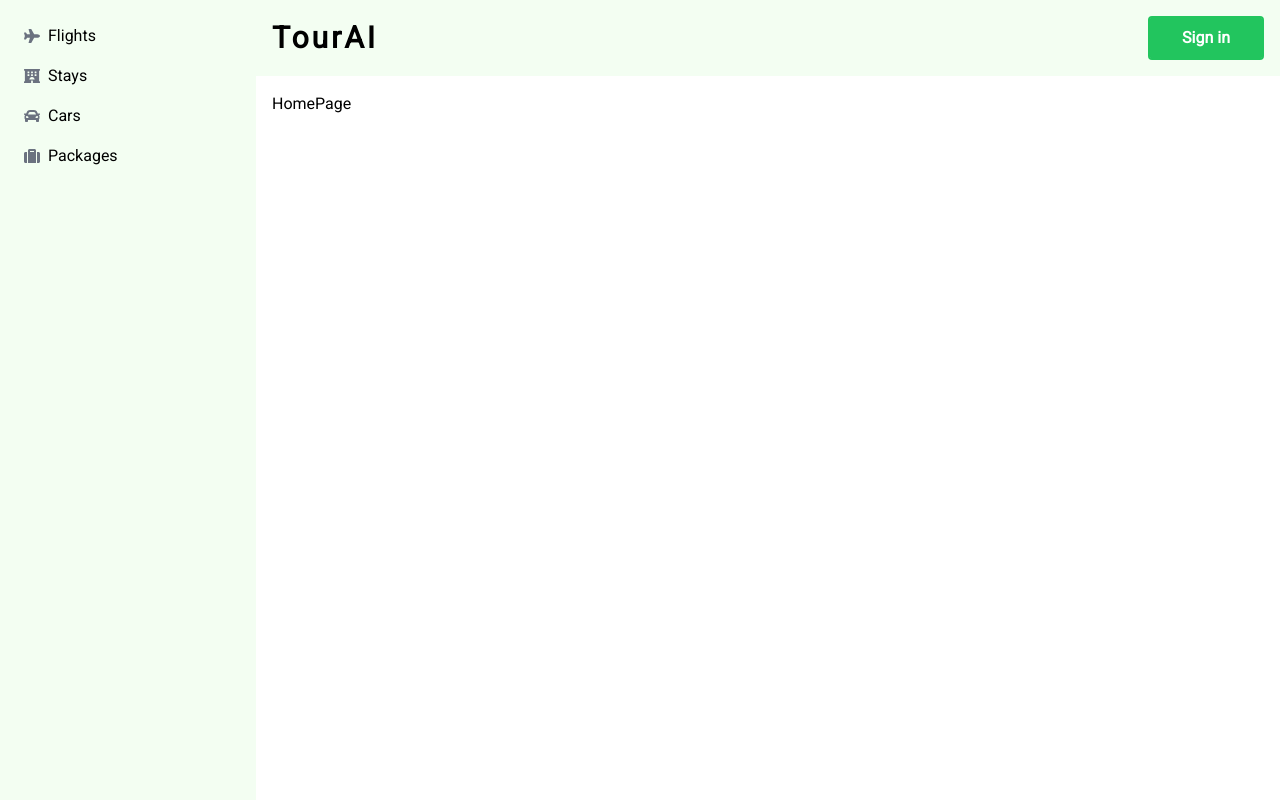
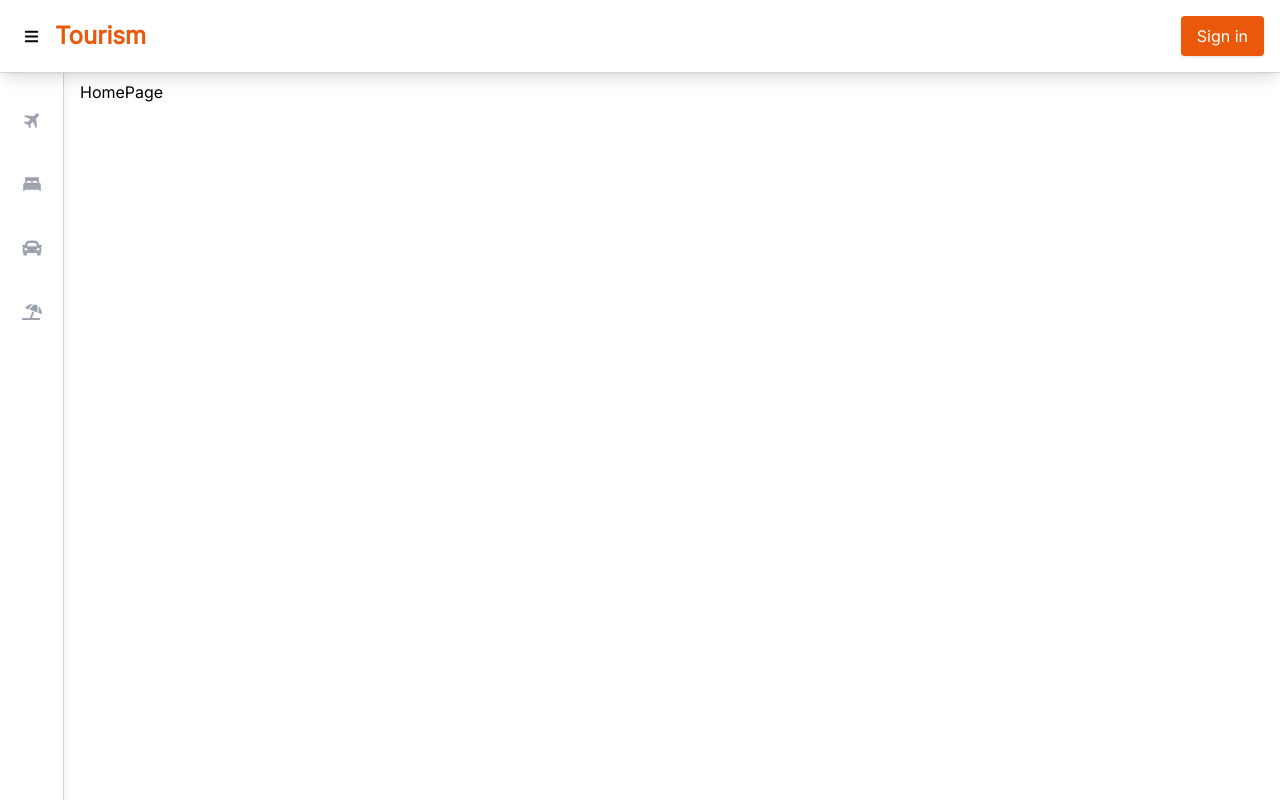
Before and after one commit to areebahmed575/FYP-Project, a Next.js app: page / in a window 1280 px wide. Built offline with nearby package versions, Linux system fonts and the light colour scheme.

Commit message:
Navbar and sidebar added

```diff
--- a/src/app/components/Navbar.jsx
+++ b/src/app/components/Navbar.jsx
@@ -1,17 +1,15 @@
 import React from 'react';
+import { FaBars } from 'react-icons/fa';
 
-const Navbar = () => {
+const Navbar = ({ toggleSidebar }) => {
   return (
-    <div className="flex justify-between items-center p-4 bg-theme-Lightgreen ">
-      <div className="text-3xl font-extrabold tracking-widest">TourAI</div>
+    <div className="flex justify-between items-center p-4 bg-white w-full fixed top-0 z-10 border-b border-gray-300 shadow-lg">
+      <div className="flex items-center space-x-4">
+        <FaBars className="text-2xl cursor-pointer ml-2" onClick={toggleSidebar} size={15} />
+        <div className="text-2xl font-bold text-orange-600">Tourism</div>
+      </div>
       <div>
-        <button class="cursor-pointer relative group overflow-hidden border-2 px-8 py-2 border-green-500 rounded">
-          <span class="font-bold text-white relative z-10 group-hover:text-green-500 duration-500">Sign in</span>
-          <span class="absolute top-0 left-0 w-full bg-green-500 duration-500 group-hover:-translate-x-full h-full"></span>
-          <span class="absolute top-0 left-0 w-full bg-green-500 duration-500 group-hover:translate-x-full h-full"></span>
-          <span class="absolute top-0 left-0 w-full bg-green-500 duration-500 delay-300 group-hover:-translate-y-full h-full"></span>
-          <span class="absolute delay-300 top-0 left-0 w-full bg-green-500 duration-500 group-hover:translate-y-full h-full"></span>
-        </button>
+        <button className="bg-orange-600 text-white px-4 py-2 rounded shadow hover:bg-orange-700 transition duration-300">Sign in</button>
       </div>
     </div>
   );
--- a/src/app/components/Sidebar.jsx
+++ b/src/app/components/Sidebar.jsx
@@ -1,26 +1,52 @@
-import React from 'react';
-import { FaPlane, FaHotel, FaCar, FaSuitcase } from 'react-icons/fa';
+import React, { useState, useEffect } from 'react';
+import { BiSolidPlaneAlt } from 'react-icons/bi';
+import { IoBedSharp } from 'react-icons/io5';
+import { FaCar, FaUmbrellaBeach } from 'react-icons/fa';
 
-const Sidebar = () => {
+const SidebarItem = ({ Icon, text, isOpen }) => {
   return (
-    <div className="w-64 h-screen bg-theme-Lightgreen p-4">
-      <ul>
-        <li className="flex items-center space-x-2 p-2 hover:bg-theme-green cursor-pointer group rounded">
-          <FaPlane className="text-gray-500 group-hover:text-white" />
-          <span className='group-hover:text-white'>Flights</span>
-        </li>
-        <li className="flex items-center space-x-2 p-2 hover:bg-theme-green cursor-pointer group rounded">
-          <FaHotel className="text-gray-500 group-hover:text-white" />
-          <span className='group-hover:text-white'>Stays</span>
-        </li>
-        <li className="flex items-center space-x-2 p-2 hover:bg-theme-green cursor-pointer group rounded">
-          <FaCar className="text-gray-500 group-hover:text-white" />
-          <span className='group-hover:text-white'>Cars</span>
-        </li>
-        <li className="flex items-center space-x-2 p-2 hover:bg-theme-green cursor-pointer group rounded">
-          <FaSuitcase className="text-gray-500 group-hover:text-white" />
-          <span className='group-hover:text-white'>Packages</span>
-        </li>
+    <li className="flex items-center hover:bg-gray-100 cursor-pointer group">
+      <div className="w-16 h-16 flex items-center justify-center flex-shrink-0">
+        <Icon className="text-gray-400 group-hover:text-orange-600 transition-colors duration-200" size={20} />
+      </div>
+      {isOpen && (
+        <span className="whitespace-nowrap transition-opacity duration-300">
+          {text}
+        </span>
+      )}
+    </li>
+  );
+};
+
+const Sidebar = ({ isOpen, setIsOpen }) => {
+  const [hovering, setHovering] = useState(false);
+
+  useEffect(() => {
+    let timer;
+    if (hovering) {
+      timer = setTimeout(() => {
+        setIsOpen(true);
+      }, 300); //300
+    } else {
+      clearTimeout(timer);
+      setIsOpen(false);
+    }
+    return () => clearTimeout(timer);
+  }, [hovering, setIsOpen]);
+
+  return (
+    <div
+      className={`h-screen bg-white fixed top-0 left-0 transform ${
+        isOpen ? 'w-52' : 'w-16'
+      } transition-all duration-300 ease-in-out pt-16 border-r border-gray-300 shadow-lg overflow-hidden`}
+      onMouseEnter={() => setHovering(true)}
+      onMouseLeave={() => setHovering(false)}
+    >
+      <ul className="mt-6">
+        <SidebarItem Icon={BiSolidPlaneAlt} text="Flights" isOpen={isOpen} />
+        <SidebarItem Icon={IoBedSharp} text="Stays" isOpen={isOpen} />
+        <SidebarItem Icon={FaCar} text="Cars" isOpen={isOpen} />
+        <SidebarItem Icon={FaUmbrellaBeach} text="Packages" isOpen={isOpen} />
       </ul>
     </div>
   );
--- a/src/app/layout.js
+++ b/src/app/layout.js
@@ -1,26 +1,42 @@
-import { Roboto } from "next/font/google";
+'use client';
+import { Inter } from "next/font/google";
 import "./globals.css";
 import Navbar from "./components/Navbar";
 import Sidebar from "./components/Sidebar";
+import React, { useState } from 'react';
 
-const roboto = Roboto({ subsets: ["latin"], weight: "400" });
+const roboto = Inter({ subsets: ["latin"], weight: "400" });
 
-export const metadata = {
+const metadata = {
   title: "Create Next App",
   description: "Generated by create next app",
 };
 
 export default function RootLayout({ children }) {
+  const [isSidebarOpen, setIsSidebarOpen] = useState(false);
+
+  const toggleSidebar = () => {
+    setIsSidebarOpen(!isSidebarOpen);
+  };
+
+  const handleMouseEnter = () => {
+    setIsSidebarOpen(true);
+  };
+
+  const handleMouseLeave = () => {
+    setIsSidebarOpen(false);
+  };
+
   return (
     <html lang="en">
       <body className={roboto.className}>
-      <div className="flex">
-      <Sidebar />
-      <div className="flex-1">
-        <Navbar />
-        <main className="p-4">{children}</main>
-      </div>
-    </div>
+        <Navbar toggleSidebar={toggleSidebar} />
+        <div className="flex pt-16">
+        <Sidebar isOpen={isSidebarOpen} setIsOpen={setIsSidebarOpen} />
+        <div className={`flex-1 transition-all duration-300 ease-in-out ${isSidebarOpen ? 'ml-52' : 'ml-16'}`}>
+            <main className="p-4">{children}</main>
+          </div>
+        </div>
       </body>
     </html>
   );
```
